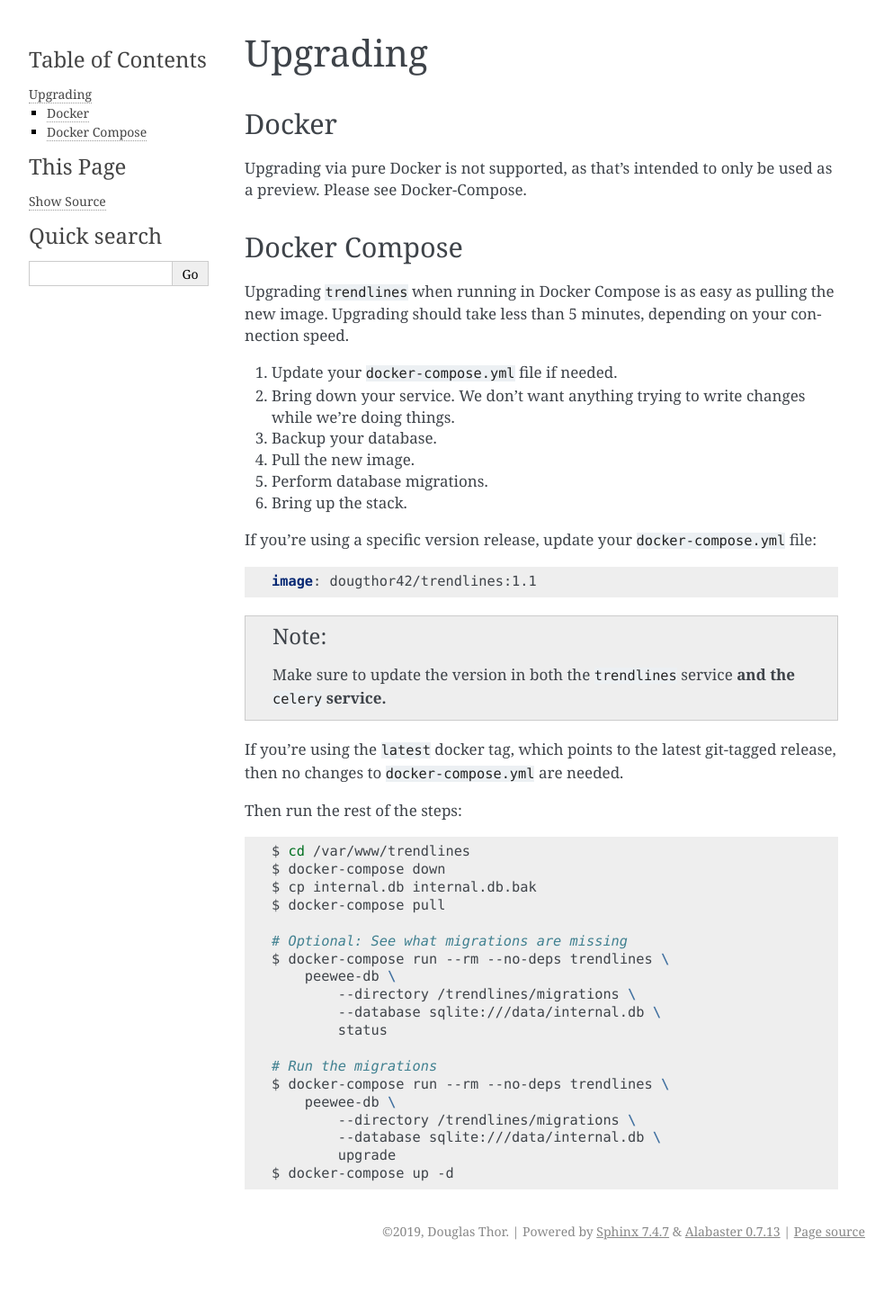
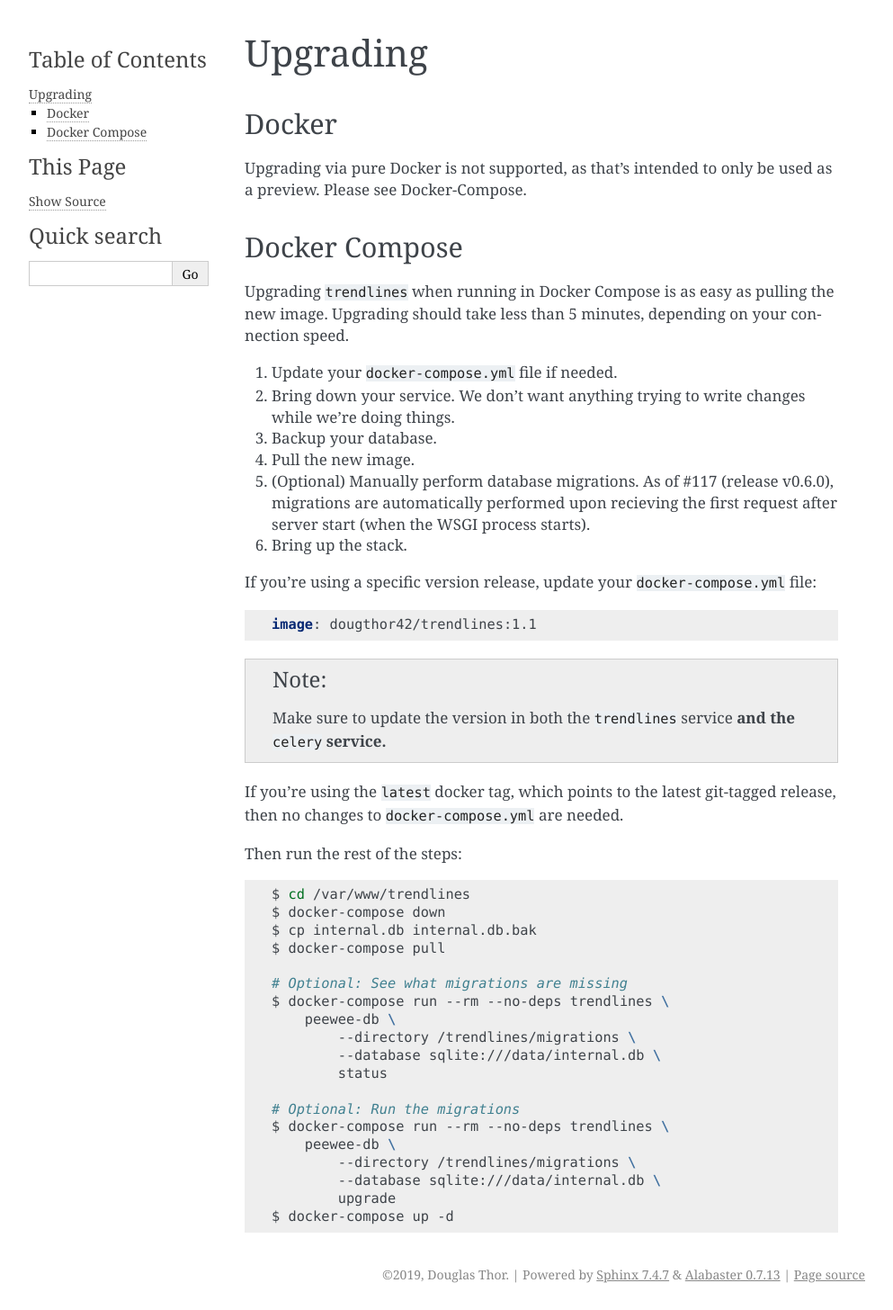
Before and after one commit to dougthor42/trendlines, a Sphinx documentation site: the page built from docs/upgrading.rst, in a window 1280 px wide. Shown: the whole page at 90% size, without its empty margins (148-1141 px from the left). Built offline with Sphinx 7.4.7, drawn with Linux system fonts in a browser that asks for light colours; before the commit the page ends 1408 px from its top, so only the background shows below that.

Commit message:
Update docs/upgrading.rst, making db migrations optional.

```diff
--- a/docs/upgrading.rst
+++ b/docs/upgrading.rst
@@ -20,7 +20,9 @@
     while we're doing things.
 3.  Backup your database.
 4.  Pull the new image.
-5.  Perform database migrations.
+5.  (Optional) Manually perform database migrations. As of #117 (release
+    v0.6.0), migrations are automatically performed upon recieving the first
+    request after server start (when the WSGI process starts).
 6.  Bring up the stack.
 
 If you're using a specific version release, update your ``docker-compose.yml``
@@ -54,7 +56,7 @@
            --database sqlite:///data/internal.db \
            status
 
-   # Run the migrations
+   # Optional: Run the migrations
    $ docker-compose run --rm --no-deps trendlines \
        peewee-db \
            --directory /trendlines/migrations \
```
